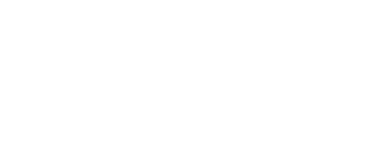
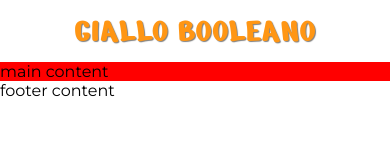
Before and after one commit to GabrieleTuzzo/htmlcss-responsive-layout, a plain HTML site: page index.html in a window 390 px wide. Drawn offline with Linux system fonts and the light colour scheme.

Commit message:
ADD header style and content

```diff
--- a/css/style.css
+++ b/css/style.css
@@ -1,5 +1,10 @@
 @import url('https://fonts.googleapis.com/css2?family=Nerko+One&display=swap');
 @import url('https://fonts.googleapis.com/css2?family=Montserrat:ital,wght@0,100..900;1,100..900&display=swap');
+
+:root {
+    --color-orange: #FF9614;
+    --color-grey: #F6F5F3;
+}
 
 html {
     font-family: "Montserrat", ‘Helvetica Neue’, sans-serif;
@@ -11,8 +16,66 @@ html {
     box-sizing: border-box;
 }
 
-.nerko-one-regular {
+ul {
+    list-style-type: none;
+}
+
+a {
+    text-decoration: none;
+    color: currentColor;
+}
+
+/* LAYOUT */
+.container-fluid {
+    width: 100%;
+    padding: 0 30px;
+}
+
+.container {
+    max-width: 1360px;
+    padding: 0 60px;
+}
+
+.row {
+    display: flex;
+    flex-wrap: wrap;
+}
+
+.col-12 {
+    width: 100%;
+}
+
+/* HEADER */
+.header-container {
+    padding-top: 10px;
+    padding-bottom: 10px;
+}
+
+.header-anchor {
+    display: block;
     font-family: "Nerko One", cursive;
     font-weight: 400;
     font-style: normal;
+    color: var(--color-orange);
+    text-transform: uppercase;
+    font-size: 35px;
+    text-shadow: 1px 1px 1px rgb(128, 128, 128);
 }
+
+/* MAIN */
+main {
+    background-color: var(--color-grey);
+}
+
+/* MEDIA QUERIES */
+@media (max-width: 992px) {
+    main {
+        background-color: red;
+    }
+}
+
+@media (max-width: 768px) {
+    .header-anchor {
+        text-align: center;
+    }
+}
--- a/index.html
+++ b/index.html
@@ -7,8 +7,16 @@
     <title>Giallo Booleano</title>
 </head>
 <body>
-    <header></header>
-    <main></main>
-    <footer></footer>
+    <header>
+        <nav class="container-fluid header-container">
+            <a href="#" class="header-anchor">Giallo Booleano</a>
+        </nav>
+    </header>
+    <main>
+        main content
+    </main>
+    <footer>
+        footer content
+    </footer>
 </body>
 </html>
```
